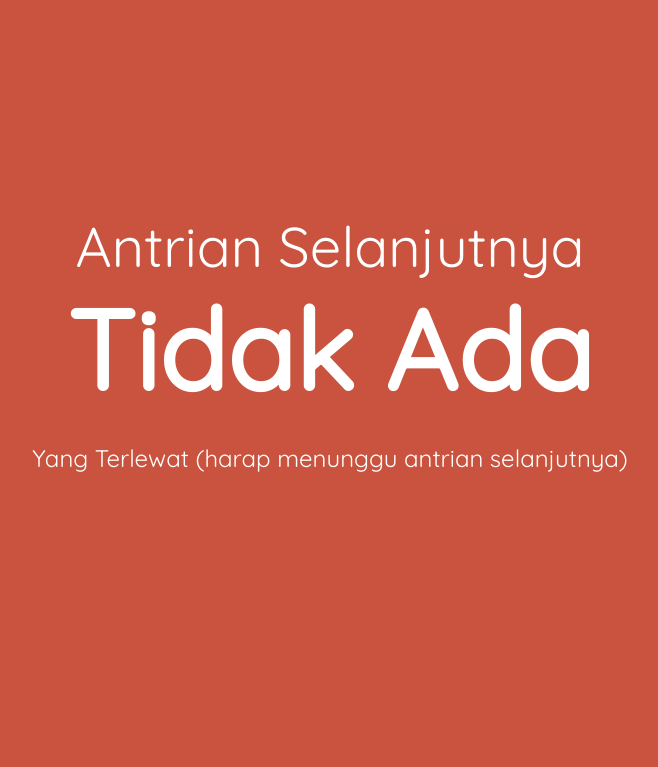
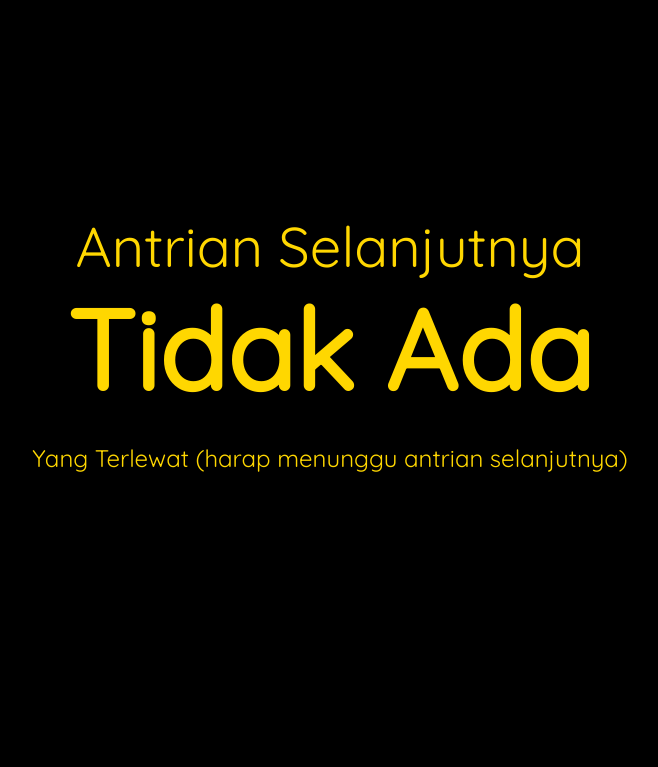
Before and after one commit to fathyann/count-dorakula, a Django app: page / in a window 1280 px wide. Shown: the top 767 px of the page, without its empty margins (318-976 px from the left). Run offline with Django 3.2, Linux system fonts and the light colour scheme; parts of the project's set-up code (start-up, migrations or seed data) failed here and were passed over; some libraries are stand-ins or nearby versions.

Commit message:
Update base.html

```diff
--- a/counter/templates/layout/base.html
+++ b/counter/templates/layout/base.html
@@ -1,13 +1,13 @@
 <!DOCTYPE html>
 <html>
 <head>
-    <title>Dorakula!</title>
+    <title>Wisuda Ganjil Fasilkom UI</title>
     <link href="https://fonts.googleapis.com/css?family=Quicksand" rel="stylesheet">
     <style type="text/css">
         body {
             font-family: 'Quicksand', sans-serif;
-            background: #C9533E;
-            color: white;
+            background: black;
+            color: #FFD700;
             overflow-x: hidden;
             box-sizing: border-box;
         }
```
